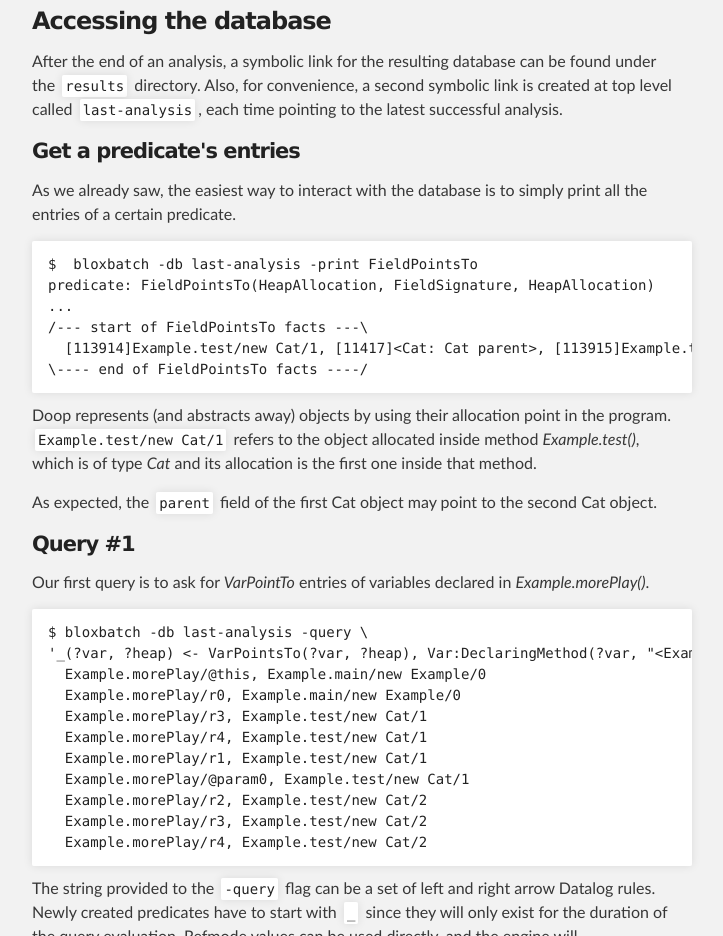
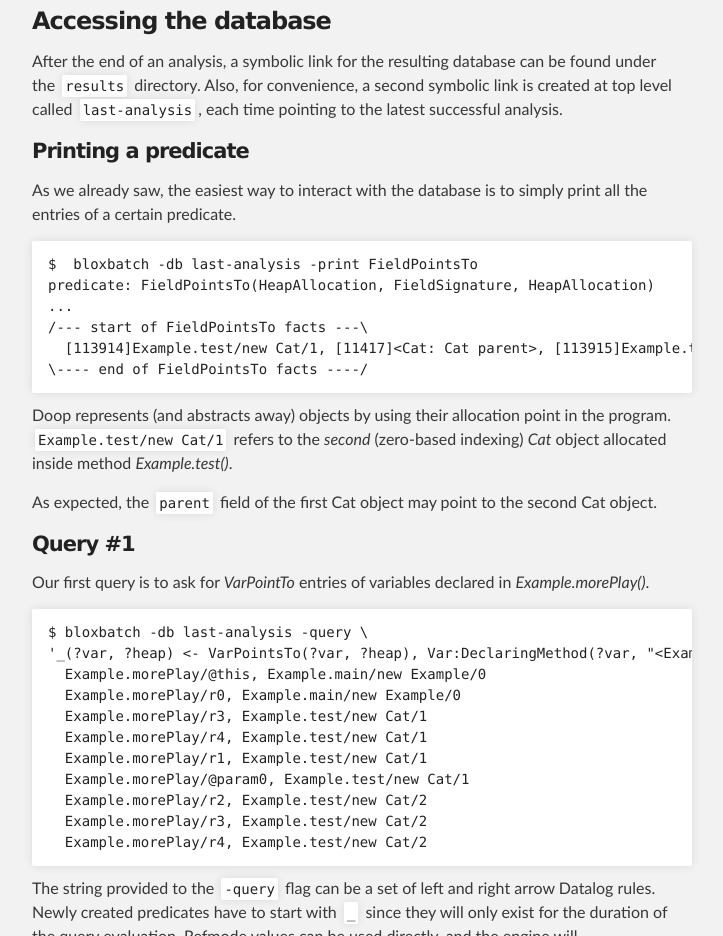
Before and after one commit to plast-lab/doop-pldi15-tutorial, a plain HTML site: page index.html in a window 1280 px wide. Shown: the part 2831-3767 px from the top of the page, without its empty margins (288-1011 px from the left). Drawn offline with Linux system fonts and the light colour scheme.

```diff
--- a/index.html
+++ b/index.html
@@ -134,7 +134,7 @@
 <p>After the end of an analysis, a symbolic link for the resulting database can be found under the <code>results</code> directory. Also, for convenience, a second symbolic link is created at top level called <code>last-analysis</code>, each time pointing to the latest successful analysis.</p>
 
 <h4>
-<a id="get-a-predicates-entries" class="anchor" href="#get-a-predicates-entries" aria-hidden="true"><span class="octicon octicon-link"></span></a>Get a predicate's entries</h4>
+<a id="printing-a-predicate" class="anchor" href="#printing-a-predicate" aria-hidden="true"><span class="octicon octicon-link"></span></a>Printing a predicate</h4>
 
 <p>As we already saw, the easiest way to interact with the database is to simply print all the entries of a certain predicate.</p>
 
@@ -146,7 +146,7 @@
 \---- end of FieldPointsTo facts ----/
 </code></pre>
 
-<p>Doop represents (and abstracts away) objects by using their allocation point in the program. <code>Example.test/new Cat/1</code> refers to the object allocated inside method <em>Example.test()</em>, which is of type <em>Cat</em> and its allocation is the first one inside that method.</p>
+<p>Doop represents (and abstracts away) objects by using their allocation point in the program. <code>Example.test/new Cat/1</code> refers to the <em>second</em> (zero-based indexing) <em>Cat</em> object allocated inside method <em>Example.test()</em>.</p>
 
 <p>As expected, the <code>parent</code> field of the first Cat object may point to the second Cat object.</p>
 
```
Also changed, not shown: params.json (+1 -1 lines).
